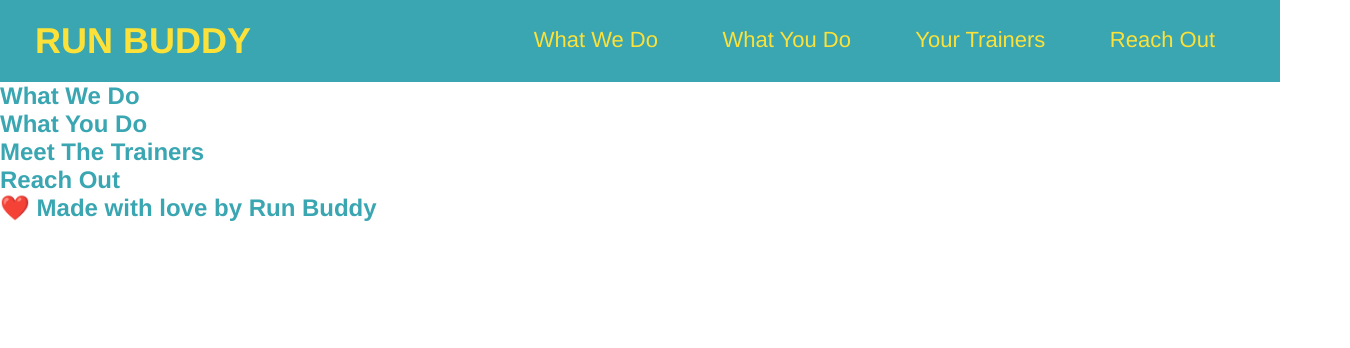
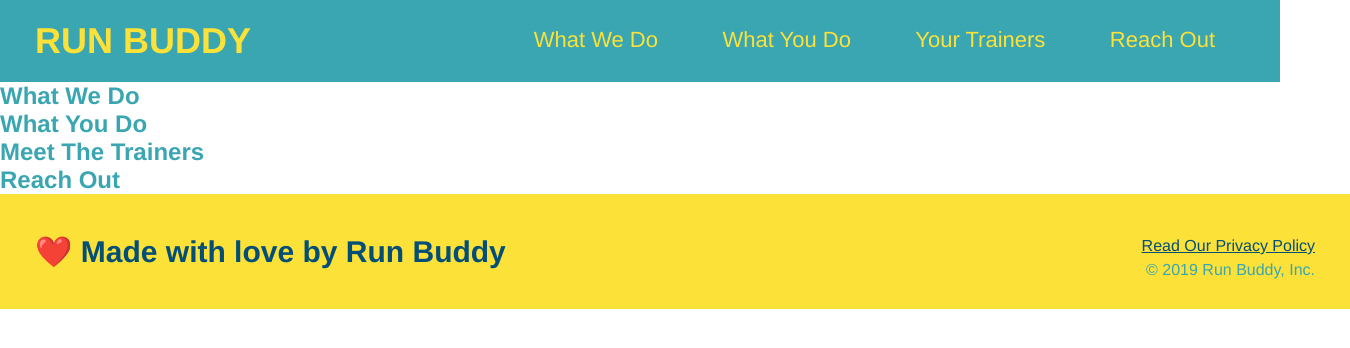
Before and after one commit to SonjaIlic94/run-buddy, a plain HTML site: page index.html in a window 1280 px wide. Shown: the whole page, 1350 px wide, since content can reach past the window. Drawn offline with Linux system fonts and the light colour scheme.

Commit message:
added css sheet

```diff
--- a/assets/css/style.css
+++ b/assets/css/style.css
@@ -43,3 +43,26 @@ header {
     font-weight: lighter;
     font-size: 22px;
   }
+
+  footer {
+    background: #fce138;
+    width: 100%;
+    padding: 40px 35px;
+  }
+
+  footer h2 {
+    display: inline;
+    color: #024e76;
+    font-size: 30px;
+    margin: 0;
+  }
+
+  footer div {
+    float: right;
+    line-height: 1.5;
+    text-align: right;
+  }
+
+  footer a {
+    color: #024e76;
+  }
--- a/index.html
+++ b/index.html
@@ -111,7 +111,10 @@
 <footer>
 
     <h2>❤️ Made with love by Run Buddy</h2>
-
+    <div>
+        <a href="#">Read Our Privacy Policy</a><br />
+        &copy; 2019 Run Buddy, Inc.
+      </div>
 </footer>
 
 
```
